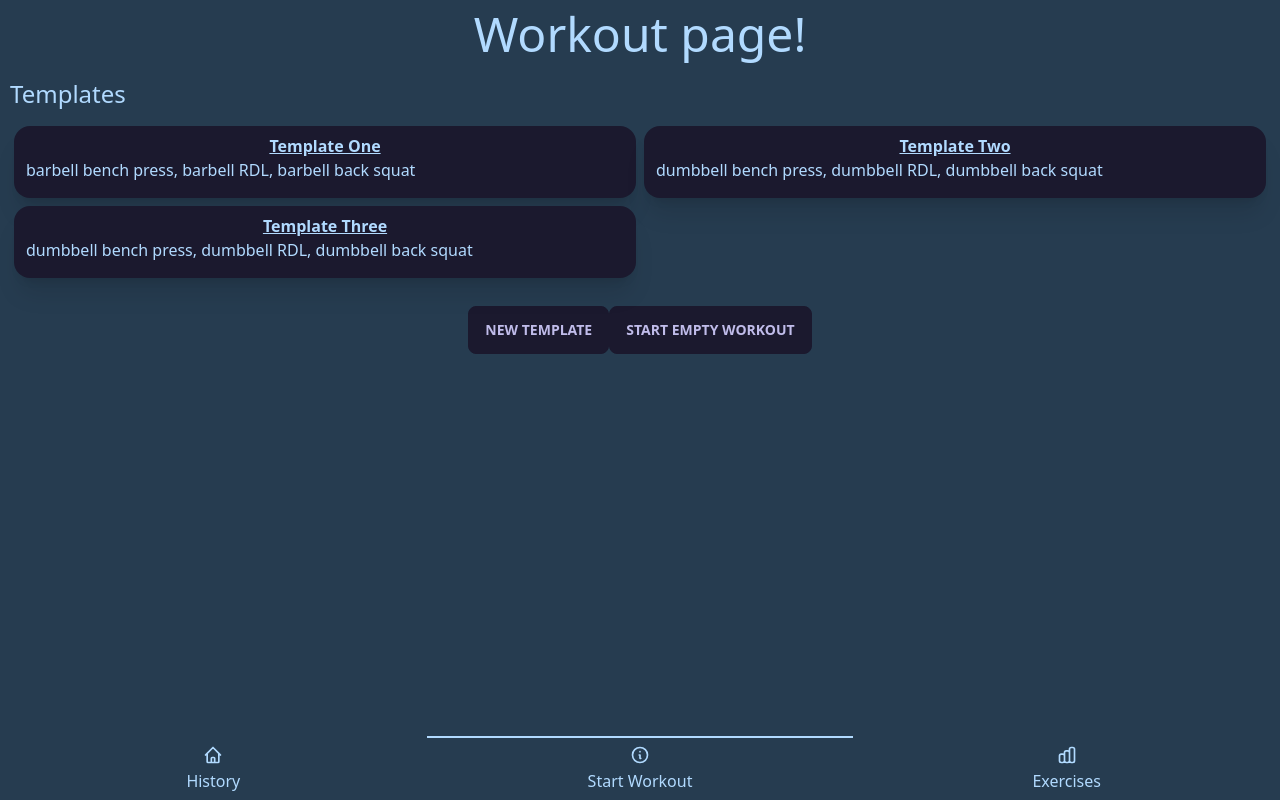
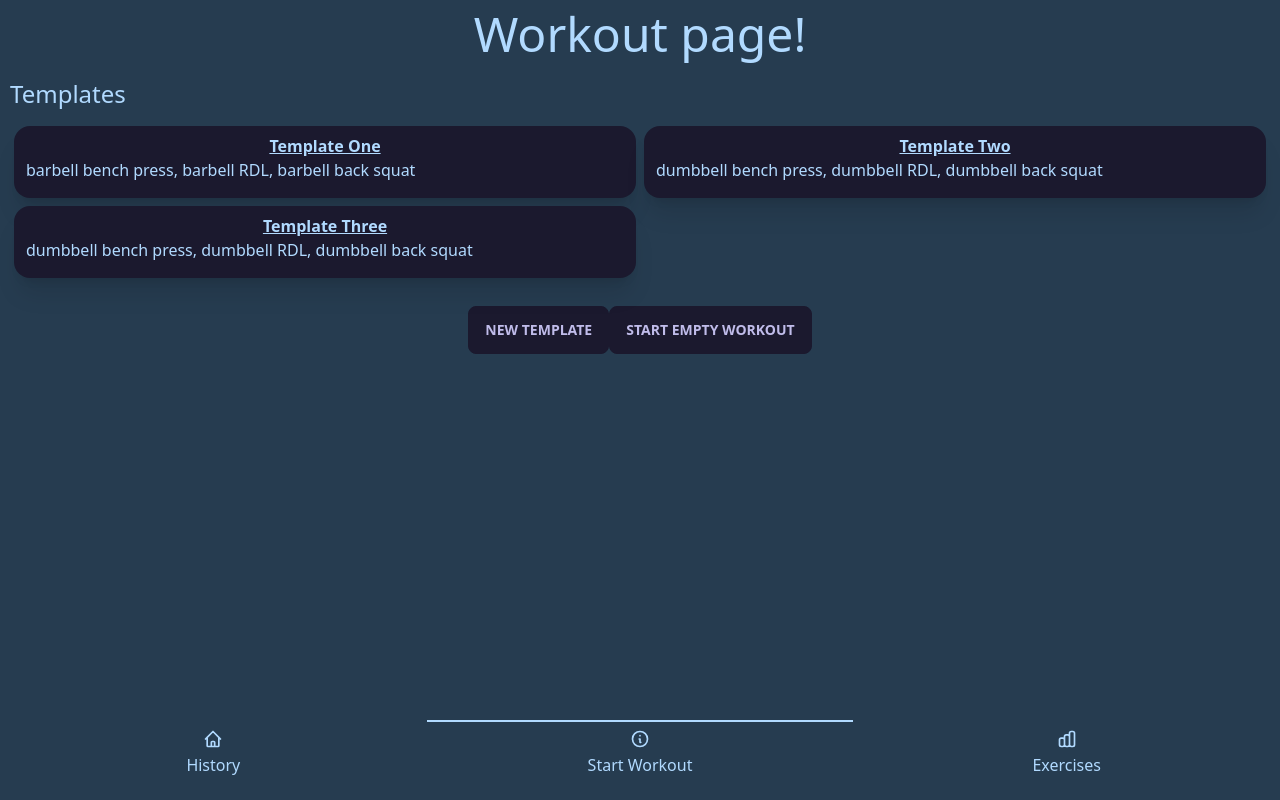
Before and after one commit to tbroder14/full-stack-fitness-app, a React (Vite) app in the folder frontend/vite-project/: page / in a window 1280 px wide. Built offline with nearby package versions, Linux system fonts and the light colour scheme.

Commit message:
moved bottom buttons slightly up

```diff
--- a/frontend/vite-project/src/components/BottomButtons.jsx
+++ b/frontend/vite-project/src/components/BottomButtons.jsx
@@ -1,7 +1,7 @@
 export default function BottomButtons({activeTab, setActiveTab}) {
 
     return (
-        <div className="btm-nav">
+        <div className="btm-nav pb-4 mt-4 h-20">
             <button className={activeTab === 'History' ? 'active' : ''} onClick={() => {setActiveTab('History')}}>
                 <svg xmlns="http://www.w3.org/2000/svg" className="h-5 w-5" fill="none" viewBox="0 0 24 24" stroke="currentColor"><path strokeLinecap="round" strokeLinejoin="round" strokeWidth="2" d="M3 12l2-2m0 0l7-7 7 7M5 10v10a1 1 0 001 1h3m10-11l2 2m-2-2v10a1 1 0 01-1 1h-3m-6 0a1 1 0 001-1v-4a1 1 0 011-1h2a1 1 0 011 1v4a1 1 0 001 1m-6 0h6" /></svg>
                 <span className="btm-nav-label">History</span>
```
